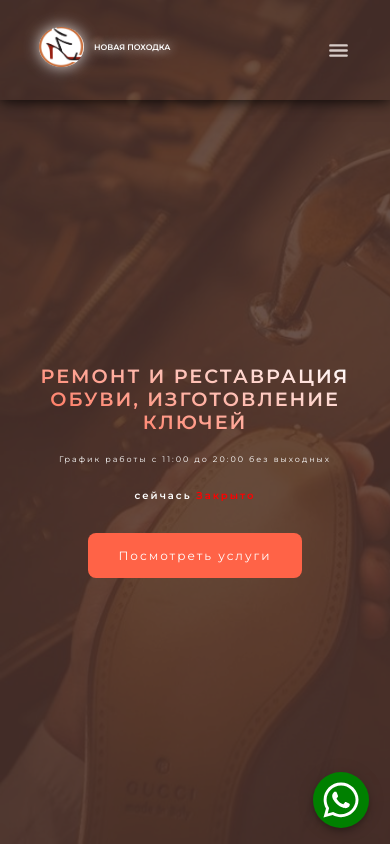
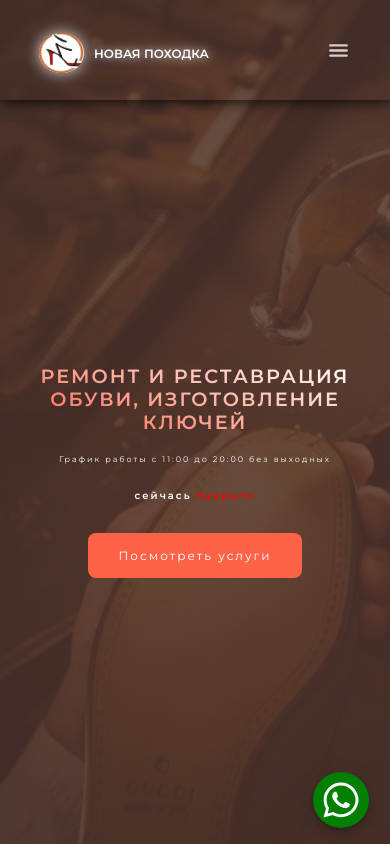
Before and after one commit to ArmanAproyan/novayapoxodka, a Next.js app: page / in a window 390 px wide. Shown: the top 844 px of the page. Built offline with nearby package versions, Linux system fonts and the light colour scheme.

Commit message:
font size logo

```diff
--- a/app/components/Header/style.module.scss
+++ b/app/components/Header/style.module.scss
@@ -22,6 +22,7 @@
     align-items: center;
     gap: 20px;
     cursor: pointer;
+    padding-top: 6px;
     padding-bottom: 3px;
 
     .logo__img {
@@ -105,6 +106,6 @@
     }
 
     .logo__text {
-        font-size: 8px;
+        font-size: 12px;
     }
 }
```
